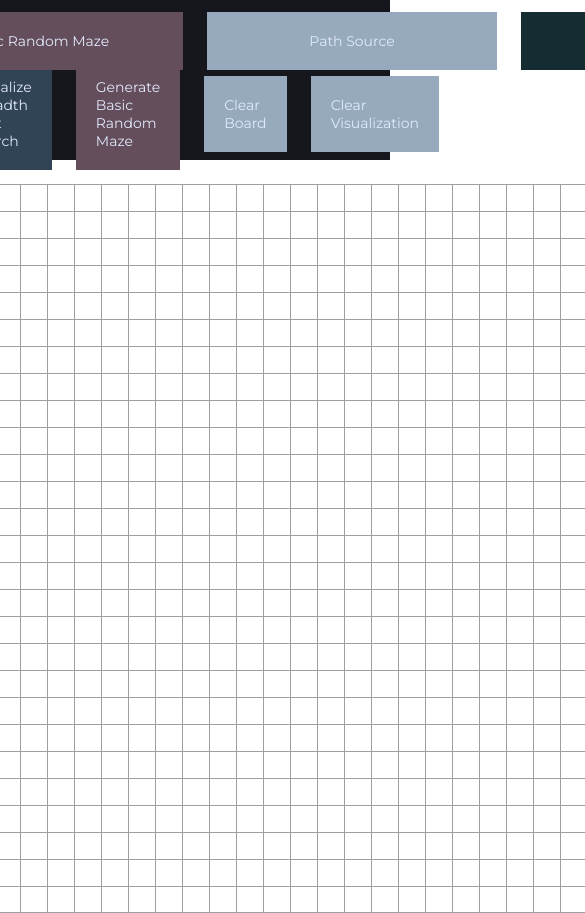
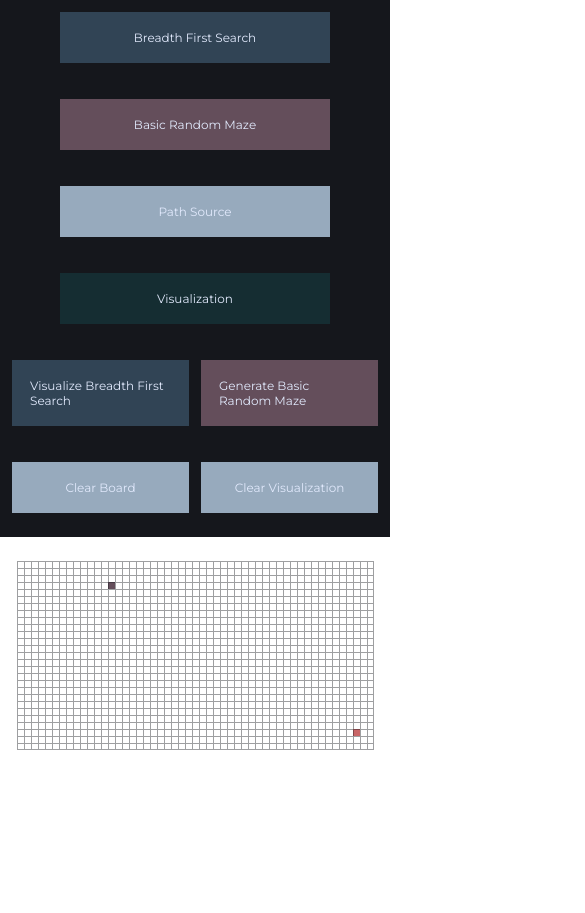
Before and after one commit to Zoriksde/react-pathfinding, a React (Create React App) app: page / in a window 390 px wide. Shown: the top 913 px of the page, 585 px wide, since content can reach past the window. After the commit the page ends 844 px from the top, so only its background shows below. Built offline with nearby package versions, Linux system fonts and the light colour scheme.

Commit message:
responsive

```diff
--- a/src/components/Dropdown.css
+++ b/src/components/Dropdown.css
@@ -1,16 +1,15 @@
 .dropdown {
     position: relative;
-    z-index: 10;
 }
 
 .dropdown-active {
-    width: 290px;
+    width: 270px;
     display: flex;
     justify-content: center;
     align-items: center;
-    padding: 20px;
+    padding: 18px;
     color: #e1e9fc;
-    font-size: 14px;
+    font-size: 12px;
     cursor: pointer;
     transition: all 0.3s ease-in-out;
     margin-bottom: 12px;
@@ -20,8 +19,8 @@
     position: absolute;
     top: calc(100% + 5px);
     right: 0;
-    width: 290px;
-    max-width: 290px;
+    width: 270px;
+    max-width: 270px;
     padding: 12px;
     border-radius: 10px;
     background-color: #15171c;
@@ -29,6 +28,7 @@
     transform-origin: top right;
     transform: scale(0);
     transition: 0.3s transform cubic-bezier(0.075, 0.82, 0.165, 1);
+    z-index: 10;
 }
 
 .dropdown-content.active {
@@ -39,9 +39,9 @@
     display: flex;
     justify-content: center;
     align-items: center;
-    padding: 20px;
+    padding: 18px;
     color: #e1e9fc;
-    font-size: 14px;
+    font-size: 12px;
     cursor: pointer;
     transition: all 0.3s ease-in-out;
     margin-bottom: 12px;
--- a/src/components/GridNode.css
+++ b/src/components/GridNode.css
@@ -84,3 +84,33 @@
         transform: scale(1);
     }
 }
+
+@media screen and (max-width: 1480px) {
+    .grid-node {
+        width: 23px;
+        height: 23px;
+    }
+}
+
+
+@media screen and (max-width: 1180px) {
+    .grid-node {
+        width: 18px;
+        height: 18px;
+    }
+}
+
+
+@media screen and (max-width: 980px) {
+    .grid-node {
+        width: 11px;
+        height: 11px;
+    }
+}
+
+@media screen and (max-width: 580px) {
+    .grid-node {
+        width: 7px;
+        height: 7px;
+    }
+}
--- a/src/components/Header.css
+++ b/src/components/Header.css
@@ -1,12 +1,16 @@
 .header {
     background-color: #15171c;
     height: 80px;
-}
-
-.header-desktop {
     display: flex;
     justify-content: center;
     align-items: center;
     gap: 24px;
     padding-top: 12px;
 }
+
+@media screen and (max-width: 1180px) {
+ .header {
+     flex-direction: column;
+     height: 100%;
+ }
+}
--- a/src/components/Header.tsx
+++ b/src/components/Header.tsx
@@ -10,6 +10,7 @@ import { AbstractGenerator } from "../generators";
 import Dropdown from "./Dropdown";
 import { AbstractEventType } from "../events";
 import { AbstractOperation } from "../operations";
+import { FaBars } from "react-icons/fa";
 
 interface HeaderProps {
   onStrategyClick: (strategy: AbstractStrategy) => void;
@@ -34,7 +35,6 @@ const Header = ({
 }: HeaderProps) => {
   return (
     <header className="header">
-      <div className="header-desktop">
       <Dropdown
         dropdownActive={strategy}
         dropdownItems={headerStrategies}
@@ -62,7 +62,6 @@ const Header = ({
         onItemClick={onOperationClick}
         activeColor="#152d32"
       />
-      </div>
     </header>
   );
 };
--- a/src/components/Visualizer.css
+++ b/src/components/Visualizer.css
@@ -18,9 +18,9 @@
     display: flex;
     justify-content: center;
     align-items: center;
-    padding: 20px;
+    padding: 18px;
     color: #e1e9fc;
-    font-size: 14px;
+    font-size: 12px;
     cursor: pointer;
     transition: all 0.3s ease-in-out;
     margin-bottom: 12px;
@@ -36,3 +36,13 @@
 .visualizer-row {
     display: flex;
 }
+
+@media screen and (max-width: 1180px) {
+    .visualizer-menu {
+        display: grid;
+        grid-template-columns: repeat(2, 1fr);
+        height: 100%;
+        gap: 12px;
+        padding: 12px;
+    }
+}
--- a/src/hooks/useVisualizer.ts
+++ b/src/hooks/useVisualizer.ts
@@ -131,7 +131,7 @@ export const useVisualizer = ({ grid }: VisualizerHookArgs) => {
 
     let currentNodeType = NodeType.PATH_VISITED;
 
-    if (visualizationNodes.length === 0) setIsLoading(false);
+    // if (visualizationNodes.length === 0) setIsLoading(false);
 
     visualizationNodes.forEach((pathNode, _i) => {
       setTimeout(() => {
```
Lines whose indentation alone changed are shown as unchanged.
